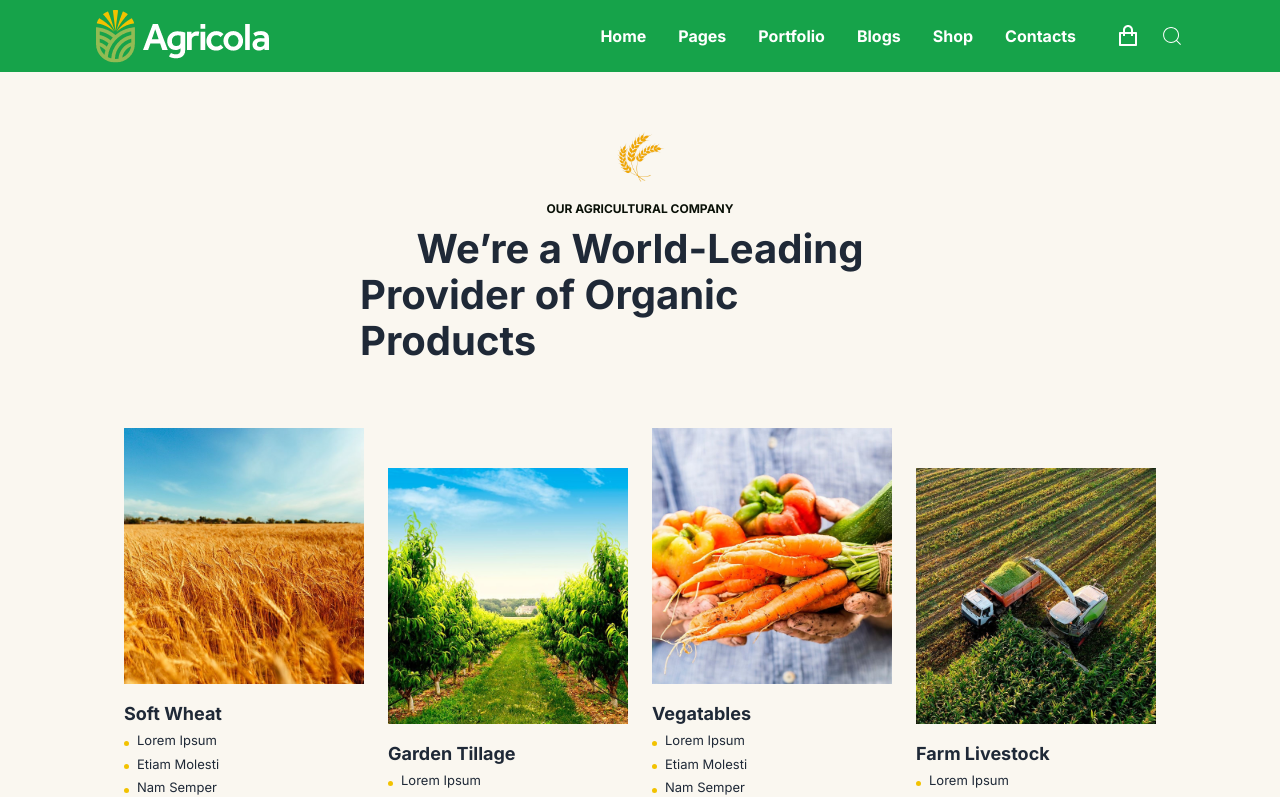
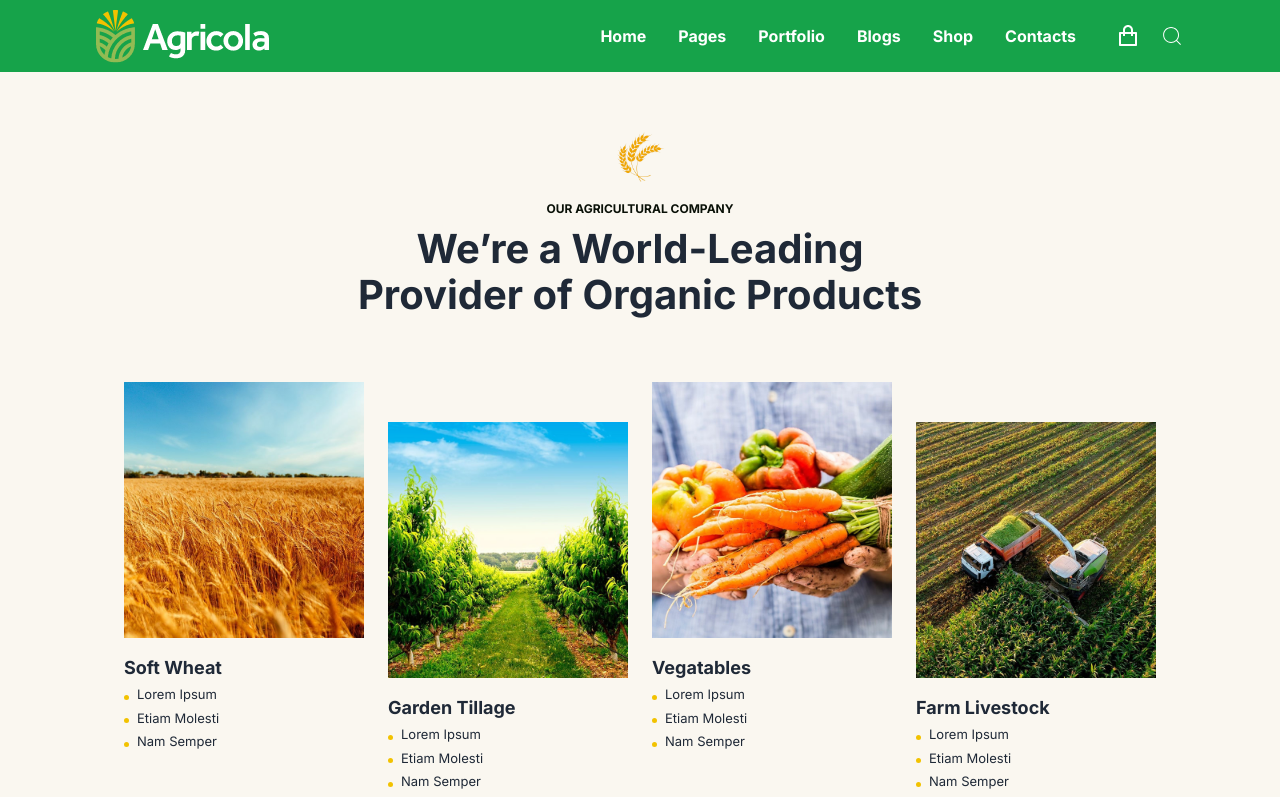
Before and after one commit to mehedi1802hasan/agricola, a Next.js app: page / in a window 1280 px wide. Shown: the top 797 px of the page. Built offline with nearby package versions, Linux system fonts and the light colour scheme.

Commit message:
text-size change

```diff
--- a/src/app/home/OurProduct.tsx
+++ b/src/app/home/OurProduct.tsx
@@ -15,7 +15,7 @@ const OurProduct = () => {
         <p className="font-bold text-[#0A1108] text-[12px] mt-4">
           OUR AGRICULTURAL COMPANY
         </p>
-        <p className=" w-[316px] mx-auto  lg:w-[560px] mt-2 text-[22px] lg:text-[40px] font-bold  lg:leading-[46px]">
+        <p className=" w-[316px] mx-auto   lg:w-[860px] text-center mt-2 text-[22px] lg:text-[40px] font-bold  lg:leading-[46px]">
           <span className=" flex justify-center  ">We’re a World-Leading</span>{" "}
           Provider of Organic Products
         </p>
```
